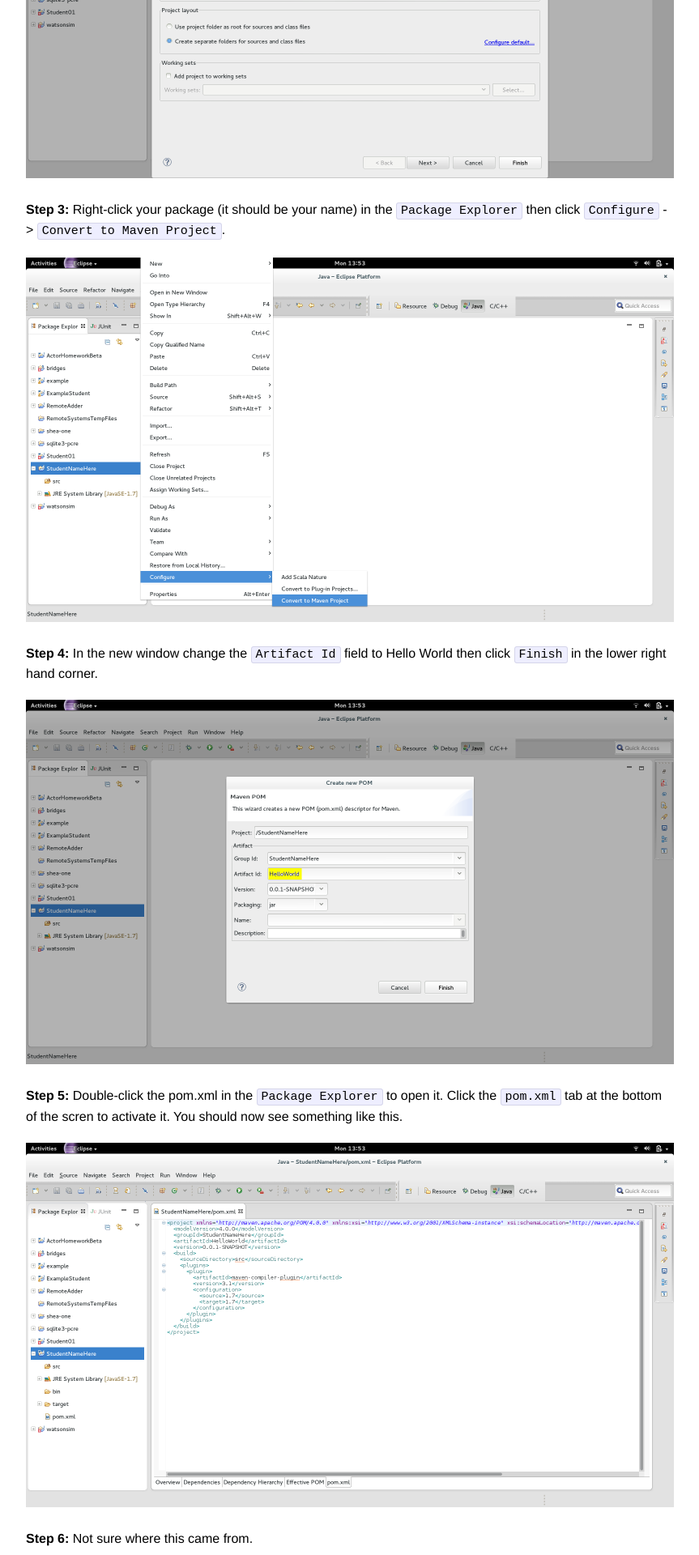
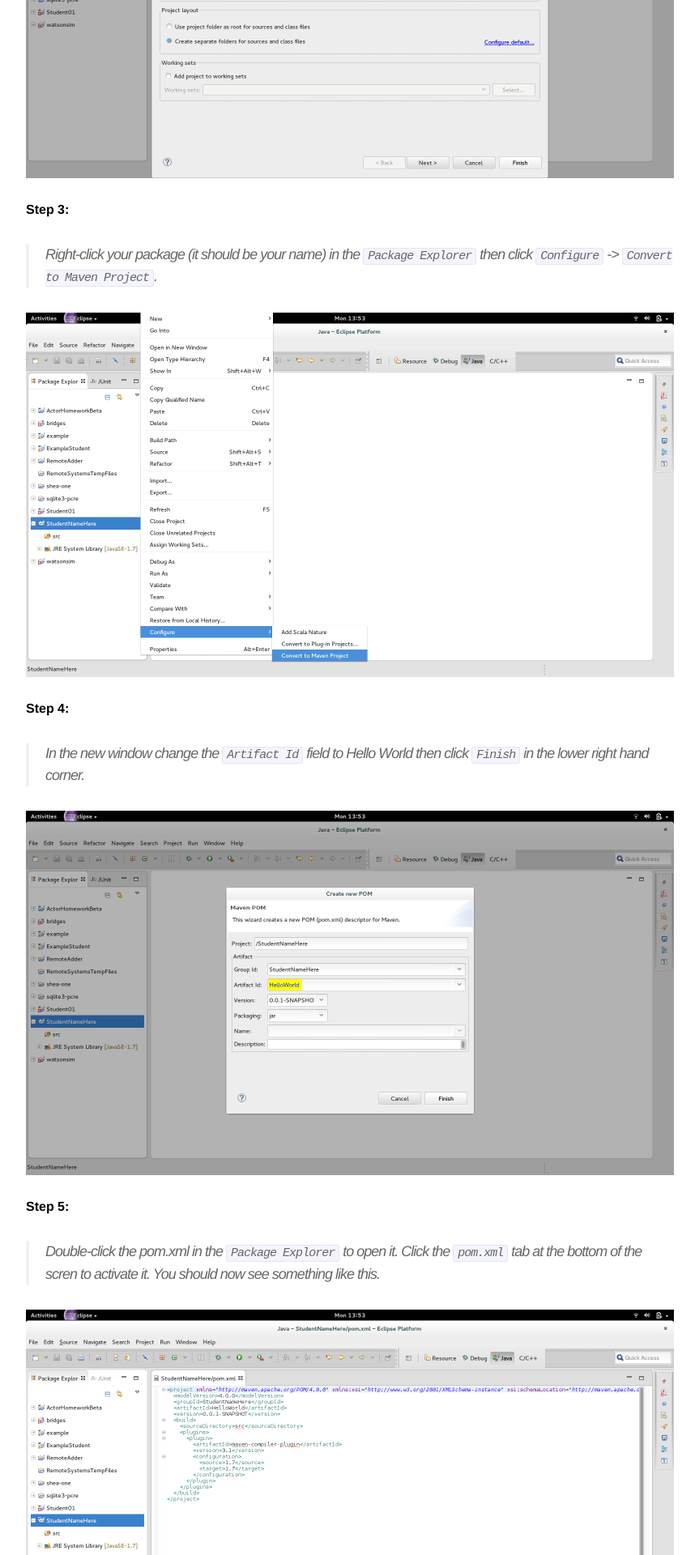
Before and after one commit to Dismembered/Dismembered.github.io, a Jekyll site: the page built from _posts/2014-06-23-HelloWorld-Tutorial_part1.markdown, in a window 1280 px wide. Shown: the part 1390-3310 px from the top of the page at 81% size, without its empty margins (208-1071 px from the left). Built offline with Jekyll 4.4.1, drawn with Linux system fonts in a browser that asks for light colours.

```diff
--- a/_posts/2014-06-23-HelloWorld-Tutorial_part1.markdown
+++ b/_posts/2014-06-23-HelloWorld-Tutorial_part1.markdown
@@ -23,22 +23,22 @@ Go to the Bridges website found [here](http://bridges.cs.uncc.edu/login) and cre
 ![drawing](/images/screenshot_1.png)
 
 **Step 3:**
-Right-click your package (it should be your name) in the `Package Explorer` then click `Configure` -> `Convert to Maven Project`.
+> Right-click your package (it should be your name) in the `Package Explorer` then click `Configure` -> `Convert to Maven Project`.
 
 ![drawing](/images/screenshot_2.png)
 
 **Step 4:**
-In the new window change the `Artifact Id` field to Hello World then click `Finish` in the lower right hand corner.
+> In the new window change the `Artifact Id` field to Hello World then click `Finish` in the lower right hand corner.
 
 ![drawing](/images/screenshot_3.png)
 
 **Step 5:**
-Double-click the pom.xml in the `Package Explorer` to open it. Click the `pom.xml` tab at the bottom of the scren to activate it. You should now see something like this.
+> Double-click the pom.xml in the `Package Explorer` to open it. Click the `pom.xml` tab at the bottom of the scren to activate it. You should now see something like this.
 
 ![drawing](/images/screenshot_4.png)
 
 **Step 6:**
-Not sure where this came from.
+> Not sure where this came from.
 
 ![drawing](/images/screenshot_5.png)
 
```
